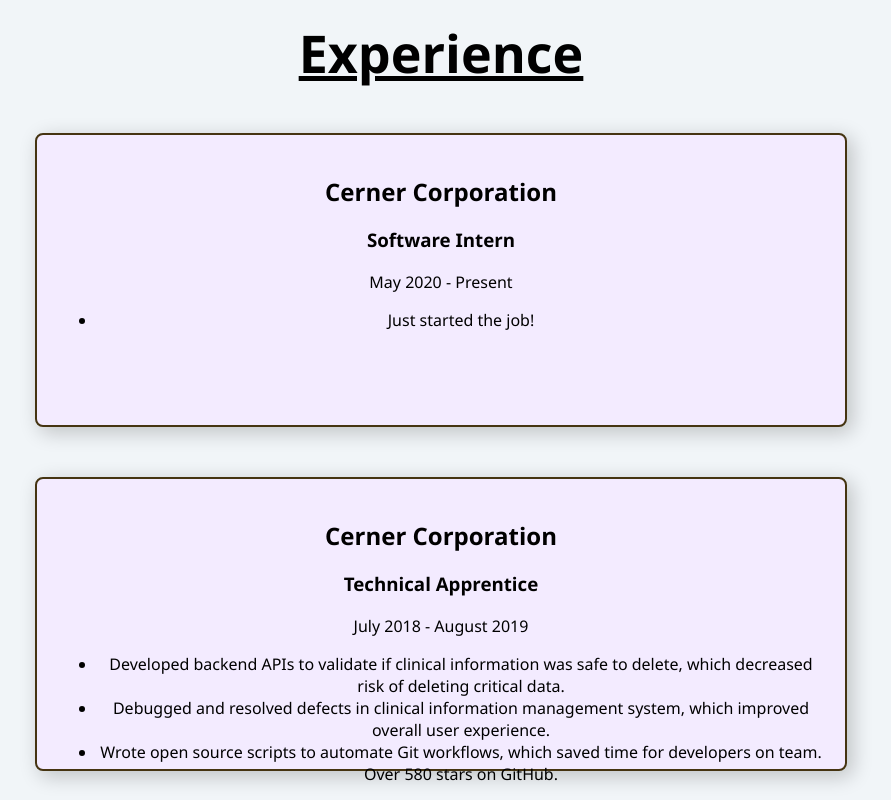
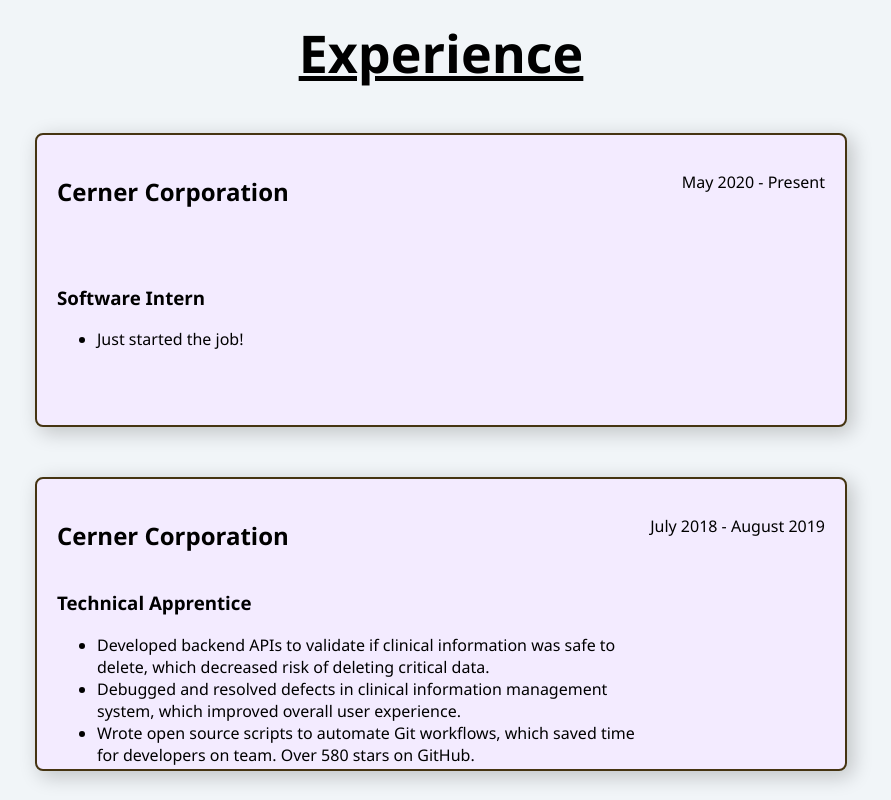
Before and after one commit to CompSciLauren/compscilauren.github.io, a React (Create React App) app: page / in a window 1280 px wide. Shown: the part 3600-4400 px from the top of the page, without its empty margins (199-1090 px from the left). Built offline with nearby package versions, Linux system fonts and the light colour scheme.

Commit message:
Improve experience design

```diff
--- a/src/components/Experience.jsx
+++ b/src/components/Experience.jsx
@@ -2,13 +2,19 @@ import React from "react";
 
 const Experience = (props) => {
   return (
-    <div class="experience-grid-item">
-      <h2>{props.company}</h2>
-      <h3>{props.job}</h3>
-      <p>
-        {props.startDate} - {props.endDate}
-      </p>
-      {props.accomplishments}
+    <div className="experience-grid-item">
+      <div className="experience-grid-subitem">
+        <h2>{props.company}</h2>
+      </div>
+      <div className="experience-grid-subitem" style={{ textAlign: "right" }}>
+        <p>
+          {props.startDate} - {props.endDate}
+        </p>
+      </div>
+      <div className="experience-grid-subitem">
+        <h3>{props.job}</h3>
+        {props.accomplishments}
+      </div>
     </div>
   );
 };
--- a/src/styles/experience.css
+++ b/src/styles/experience.css
@@ -3,16 +3,21 @@
   grid-template-columns: auto;
 }
 .experience-grid-item {
+  display: grid;
+  grid-template-columns: auto auto;
   height: 250px;
   background-color: #f3ebff;
   padding: 20px;
   margin: 10px;
   margin-bottom: 40px;
   font-size: 16px;
-  text-align: center;
+  text-align: left;
   box-shadow: 5px 5px 20px 1px rgba(0, 0, 0, 0.2);
   border-style: solid;
   border-color: #453411;
   border-width: 2px;
   border-radius: 8px;
 }
+.experience-grid-subitem {
+  text-align: left;
+}
```
